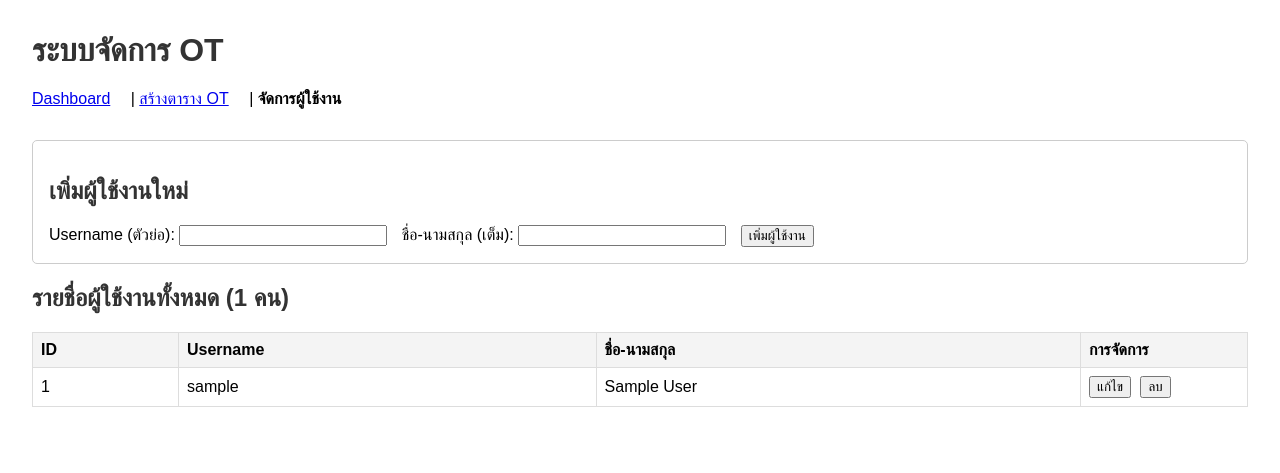
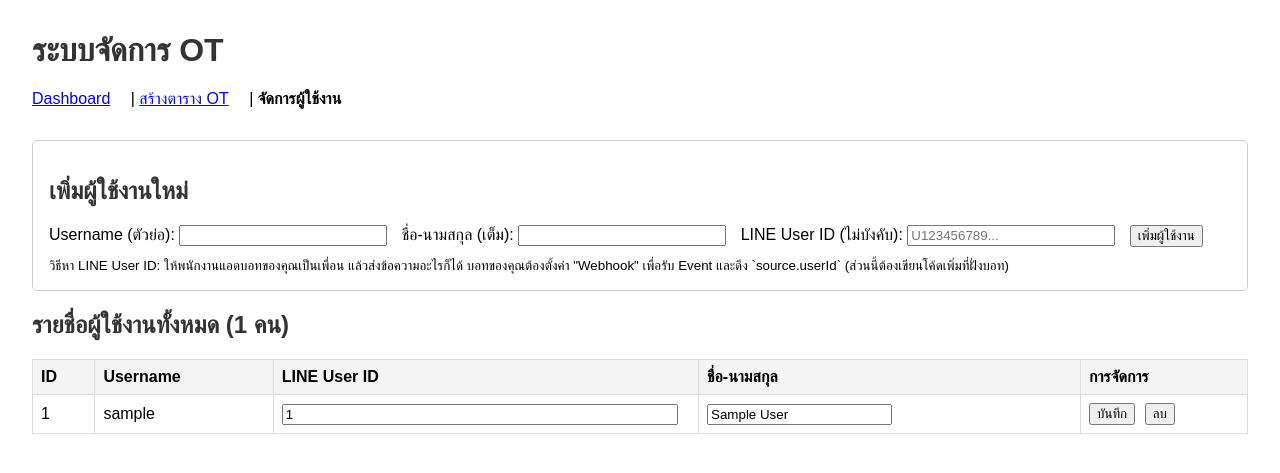
Before and after one commit to anatcha2539/OT_System, a Flask app: page /admin/users in a window 1280 px wide. Shown: the top 473 px of the page. Run offline with Flask 3, Linux system fonts and the light colour scheme; tables that the repository leaves empty hold one stand-in row (values such as "Sample post").

Commit message:
Fix: Update admin_users.html to include line_user_id field

```diff
--- a/templates/admin_users.html
+++ b/templates/admin_users.html
@@ -13,8 +13,12 @@
         th, td { border: 1px solid #ddd; padding: 8px; text-align: left; }
         th { background-color: #f4f4f4; }
         .form-container { margin-top: 2em; padding: 1em; border: 1px solid #ccc; border-radius: 5px; }
-        .form-container input { width: 200px; margin-right: 10px; }
+        .form-container input { width: 200px; margin-right: 10px; margin-bottom: 10px; }
         .action-btn { margin-right: 5px; }
+
+        /* (ใหม่) สไตล์สำหรับช่อง LINE ID */
+        th:nth-child(3), td:nth-child(3) { width: 35%; }
+        td:nth-child(3) input { width: 95%; } /* ให้ input ในตารางเต็มช่อง */
     </style>
 </head>
 <body>
@@ -34,8 +38,11 @@
             <label for="full_name">ชื่อ-นามสกุล (เต็ม):</label>
             <input type="text" id="full_name" name="full_name" required>
 
+            <label for="line_user_id">LINE User ID (ไม่บังคับ):</label>
+            <input type="text" id="line_user_id" name="line_user_id" placeholder="U123456789...">
             <button type="submit">เพิ่มผู้ใช้งาน</button>
         </form>
+        <small>วิธีหา LINE User ID: ให้พนักงานแอดบอทของคุณเป็นเพื่อน แล้วส่งข้อความอะไรก็ได้ บอทของคุณต้องตั้งค่า "Webhook" เพื่อรับ Event และดึง `source.userId` (ส่วนนี้ต้องเขียนโค้ดเพิ่มที่ฝั่งบอท)</small>
     </div>
 
     <h2>รายชื่อผู้ใช้งานทั้งหมด ({{ users|length }} คน)</h2>
@@ -44,18 +51,30 @@
             <tr>
                 <th>ID</th>
                 <th>Username</th>
+                <th>LINE User ID</th>
                 <th>ชื่อ-นามสกุล</th>
                 <th style="width: 150px;">การจัดการ</th>
             </tr>
         </thead>
         <tbody>
             {% for user in users %}
-            <tr>
+            <tr id="user-row-{{ user.id }}">
                 <td>{{ user.id }}</td>
                 <td>{{ user.username }}</td>
-                <td>{{ user.full_name }}</td>
                 <td>
-                    <button class="action-btn" onclick="editUser({{ user.id }}, '{{ user.full_name }}')">แก้ไข</button>
+                    <input type="text"
+                           id="line-id-{{ user.id }}"
+                           value="{{ user.line_user_id or '' }}"
+                           placeholder="(ว่าง)">
+                </td>
+                <td>
+                     <input type="text"
+                            id="full-name-{{ user.id }}"
+                            value="{{ user.full_name }}"
+                            required>
+                </td>
+                <td>
+                    <button class="action-btn" onclick="editUser({{ user.id }})">บันทึก</button>
 
                     <form action="{{ url_for('delete_user', user_id=user.id) }}" method="POST" style="display:inline;">
                         <button type="submit" class="action-btn" onclick="return confirm('คุณแน่ใจหรือไม่ว่าต้องการลบผู้ใช้ {{ user.full_name }}?')">ลบ</button>
@@ -67,31 +86,44 @@
     </table>
 
     <script>
-        // ฟังก์ชันสำหรับปุ่มแก้ไข
-        function editUser(userId, currentName) {
-            const newName = prompt("กรอก ชื่อ-นามสกุล ใหม่สำหรับ:", currentName);
+        function editUser(userId) {
+            const newName = document.getElementById(`full-name-${userId}`).value;
+            const newLineId = document.getElementById(`line-id-${userId}`).value;
 
-            if (newName && newName.trim() !== "") {
+            if (!newName || newName.trim() === "") {
+                alert("กรุณากรอก ชื่อ-นามสกุล");
+                return;
+            }
+
+            document.getElementById(`user-row-${userId}`).style.backgroundColor = '#fffbe6';
+
             fetch(`/admin/edit-user/${userId}`, {
                 method: 'POST',
                 headers: {
                     'Content-Type': 'application/json'
                 },
-                    body: JSON.stringify({ full_name: newName.trim() })
+                body: JSON.stringify({
+                    full_name: newName.trim(),
+                    line_user_id: newLineId.trim()
+                })
             })
             .then(response => response.json())
             .then(data => {
                 if (data.message === "success") {
-                        window.location.reload(); // รีเฟรชหน้า
+                    document.getElementById(`user-row-${userId}`).style.backgroundColor = '#d4edda';
+                    setTimeout(() => {
+                         document.getElementById(`user-row-${userId}`).style.backgroundColor = '';
+                    }, 2000);
                 } else {
                     alert("เกิดข้อผิดพลาด: " + data.error);
+                    document.getElementById(`user-row-${userId}`).style.backgroundColor = '#f8d7da';
                 }
             })
             .catch(err => {
                 console.error('Error:', err);
                 alert("เกิดข้อผิดพลาดในการเชื่อมต่อ");
+                document.getElementById(`user-row-${userId}`).style.backgroundColor = '#f8d7da';
             });
-            }
         }
     </script>
 </body>
```
Lines whose indentation alone changed are shown as unchanged.
